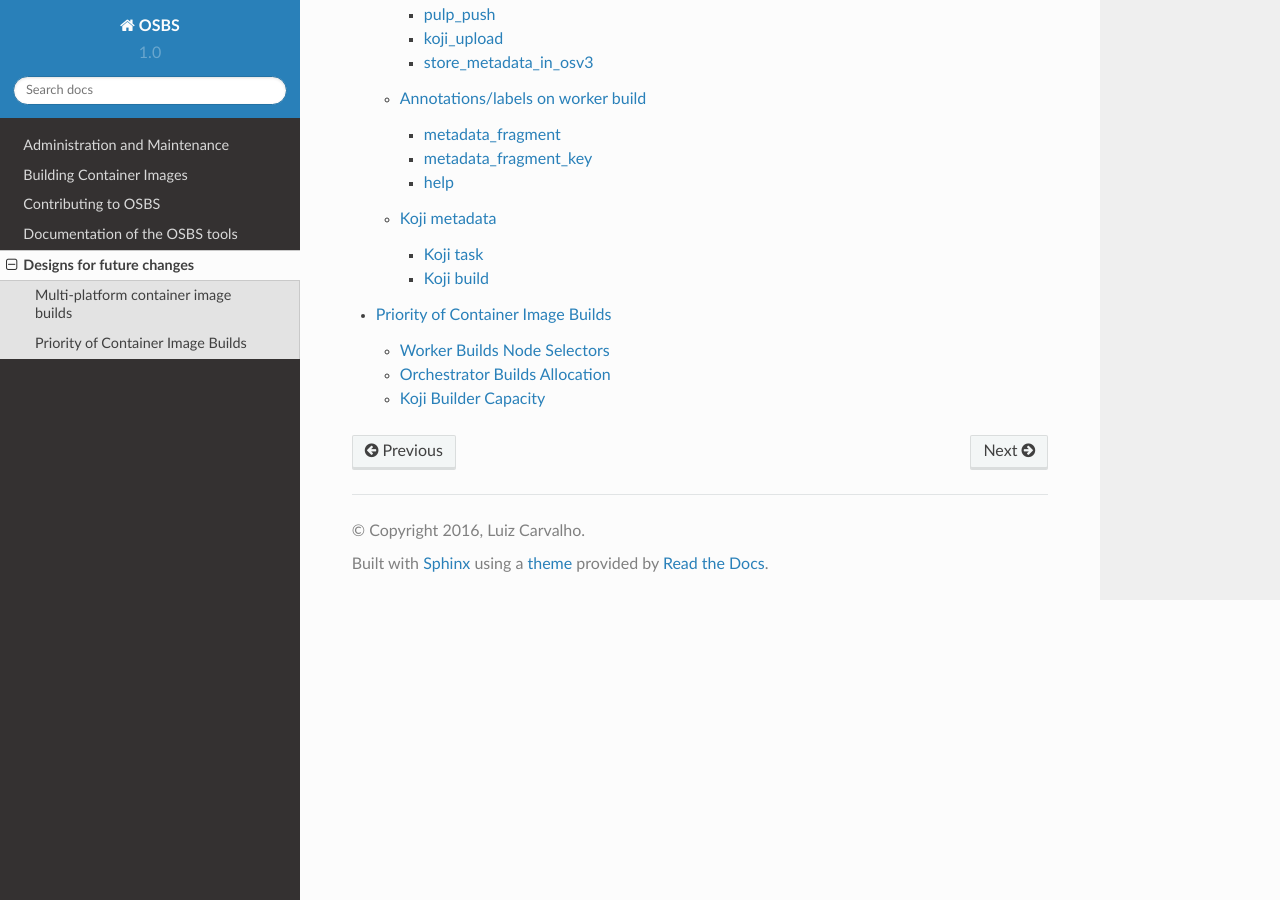
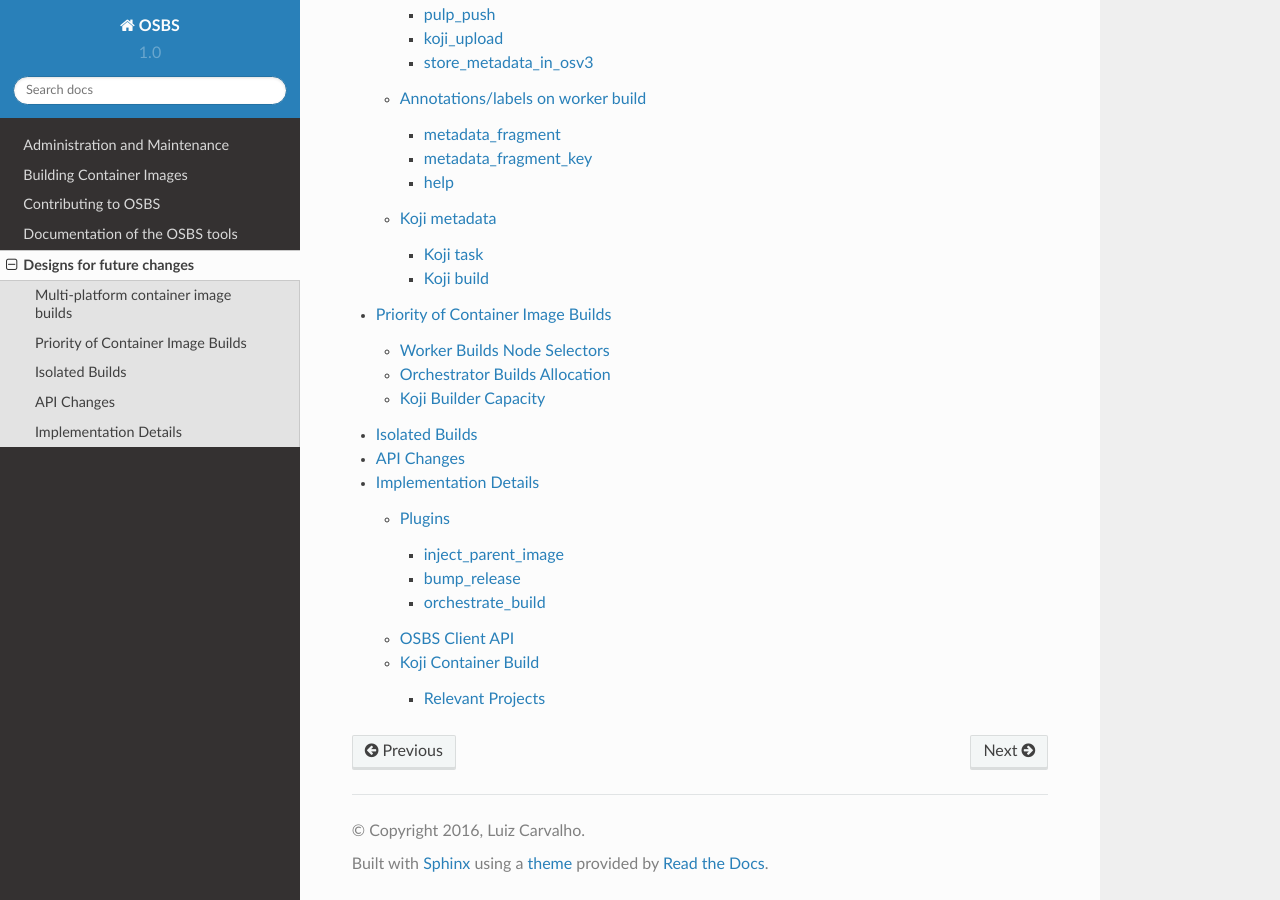
Before and after one commit to containerbuildsystem/osbs-docs, a Sphinx documentation site: the page built from docs/design.rst, in a window 1280 px wide and 900 px high, scrolled down 1573 px. Built offline with Sphinx 7.4.7 and the Read the Docs theme 2.0.0, drawn with Linux system fonts in a browser that asks for light colours; some of the changed lines change nothing that is shown.

Commit message:
Add isolated builds for future changes

```diff
--- a/docs/design.rst
+++ b/docs/design.rst
@@ -6,3 +6,4 @@
 
     multiarch
     build_priority
+    isolated_builds
--- /dev/null
+++ b/docs/isolated_builds.rst
@@ -0,0 +1,177 @@
+Isolated Builds
+===============
+
+When a build is created via OSBS, the built container image is pushed to the
+container registry updating various tag references in the container registry.
+Some of these tag references are unique, while others are meant to transition
+over time to reference a newer build, for instance ``latest`` and ``{version}``
+tags. In other words, building a container image will always update these
+transient, non-unique, tags in container registry. In some cases, this is not
+desired.
+
+Consider the case of a container image that includes one, or more, packages that
+have recently been identified to contain a security vulnerability. To address
+this issue, a new container image must be built. The difference for this build
+is that only changes related to the security fix must be applied. Any unrelated
+development that has occurred should be ignored. It would not be correct to
+update the ``latest`` tag reference with this build. To achieve this, the concept
+of isolated builds is introduced.
+
+API Changes
+===========
+
+The following parameters will be used by ``buildContainer`` task defined by
+``koji-containerbuild`` plugin:
+
+``koji_parent_build <nvr_str or build_id_str>`` When defined, OSBS will
+determine the container image tag reference used for the given Koji build, and
+set it as the value for the ``FROM`` instruction in Dockerfile of container
+image to be built.  The ``name`` portion of the tag reference for the given
+parent Koji build must match the ``name`` portion of the existing (to be
+overwritten) tag reference in the Dockerfile.
+
+``release <release_str>`` When defined, OSBS will use value to overwrite
+whichever release value may be defined in Dockerfile . This value will be
+visible in the Koji build created, as well as, the ``{version}-{release}`` tag
+reference.
+
+``isolated <bool>`` When defined, OSBS will only tag image with unique and
+``{version}-{release}`` tags. It will also require a release value to be given
+via ``release`` parameter which must match the format: ``^\d+\.\d+(\..+)?$``
+
+Builds can be initiated via ``buildContainer`` API method in Koji, provided by
+koji-containerbuild plugin::
+
+    source = "{git-url}#{git-reference}"
+    target = "{koji-target}"
+    opts = {
+        "git_branch": "{git-branch}",
+        "yum_repourls": ["{url-for-yum-repo}", ...],
+        "isolated": True,
+        "koji_parent_build": "{parent-build-nvr}",
+        "release": "{release}",
+    }
+
+    koji_xmlrpc.buildContainer(source, target, opts)
+
+
+Implementation Details
+======================
+
+Plugins
+-------
+
+inject_parent_image
+'''''''''''''''''''
+
+This new pre build plugin will take a ``koji_parent_build`` parameter. If the
+parameter has a truthy value, it queries Koji for information about the build
+and determine the unique tag reference for such build. This information is
+retrieved by inspecting the archives attached to Koji build. The first archive
+containing the key path ``'extra'.'docker'.'repositories'`` will be used. The
+repository reference to be used is the unique manifest digest (contains sha256).
+
+This plugin runs in both orchestrator and worker builds just before the
+``pull_base_image`` plugin.
+
+This plugin is disabled if a custom base image is being built.
+
+bump_release
+''''''''''''
+
+The ``bump_release`` plugin is modified to strip off any numerical ``.N``
+suffixes from the return value of Koji’s ``getNextRelease`` API call. When an
+isolated build is created, a release number will be given in the format:
+``20.1``. This indicates that this is the first patch to the container image
+that has release ``20``. The next time a non-isolated build is requested,
+``getNextRelease`` will return ``21.1``.  Over time, this number might be quite
+high as the patched container images pile up. To handle this, ``bump_release``
+adjusts what ``getNextRelease`` returns::
+
+    20       -> 20
+    20.1     -> 21  # Adjusted
+    20.f25   -> 20.f25
+    20.1.f25 -> 21.f25  # Adjusted
+
+It then verifies that this adjusted value indeed generates a unique NVR. If not,
+value is incremented until a unique NVR is generated (this is also the approach
+taken for handling failed builds).
+
+orchestrate_build
+'''''''''''''''''
+
+No changes to this plugin are required, but when rendered it must be given the
+``koji_parent_build`` and ``isolated`` parameters so they can be passed to the
+worker builds.
+
+OSBS Client API
+---------------
+
+The osbs-client API method ``create_orchestrator_build`` is enhanced to take the
+additional build parameters: ``koji_parent_build (str)``, ``isolated (bool)``.
+The API method ``create_worker_build`` needs support only for the
+``koji_parent_build (str)`` parameter. They should pass along the values to the
+build spec so it can be used for rendering the build request.
+
+The ``release`` value should already be accepted by both
+``create_orchestrator_build`` and ``create_worker_build``.
+
+If ``isolated`` parameter is given, ``tag_from_config`` in orchestrator build
+must be configured to not set any transient tags: ``{version}`` and ``latest``.
+It should only contain the unique tag, and the ``{version}-{release}`` primary
+tag.
+
+If both ``isolated`` and ``scratch`` parameters are given, an exception should
+be raised to prevent this unsupported scenario.
+
+If ``isolated`` parameter is given but ``release`` parameter is not, an
+exception should be raised to prevent this unsupported scenario.
+
+If ``isolated`` and ``release`` parameters are given, the release value must
+match the format: ``^\d+\.\d+(\..+)?$`` For instance, 20.1, 20.2, 20.1.f25
+
+A new ``_create_isolated_build`` method is called whenever ``isolated``
+parameter is ``True``. This creates a build directly, without a ``BuildConfig``.
+The name of the build takes into account the expected NVR to avoid conflicting
+builds.
+
+To support build prioritization a node selector for isolated builds is also
+be added. This can be done after initial release of this feature.
+
+Koji Container Build
+--------------------
+
+The plugin koji-containerbuild takes the new ``koji_parent_build``,
+``isolated``, and ``release`` parameters. The parameters are then forwarded to
+``create_orchestrator_build`` osbs-client API method.
+
+If ``release`` parameter is given, koji-containerbuild verifies release value is
+unique raising exception if not.
+
+Further parameter validation is performed by osbs-client library once
+``create_orchestrator_build`` is invoked.
+
+Relevant Projects
+'''''''''''''''''
+
+- `koji-containerbuild`_
+
+- `atomic-reactor`_
+
+- `osbs-client`_
+
+- `rpkg`_
+
+- `fedpkg`_
+
+- `freshmaker`_
+
+- `koji`_
+
+.. _`koji-containerbuild`: https://github.com/release-engineering/koji-containerbuild
+.. _`atomic-reactor`: https://github.com/projectatomic/atomic-reactor
+.. _`osbs-client`: https://github.com/projectatomic/osbs-client
+.. _`rpkg`: https://pagure.io/rpkg
+.. _`fedpkg`: https://pagure.io/fedpkg
+.. _`freshmaker`: https://pagure.io/freshmaker
+.. _`koji`: https://pagure.io/koji/
```
